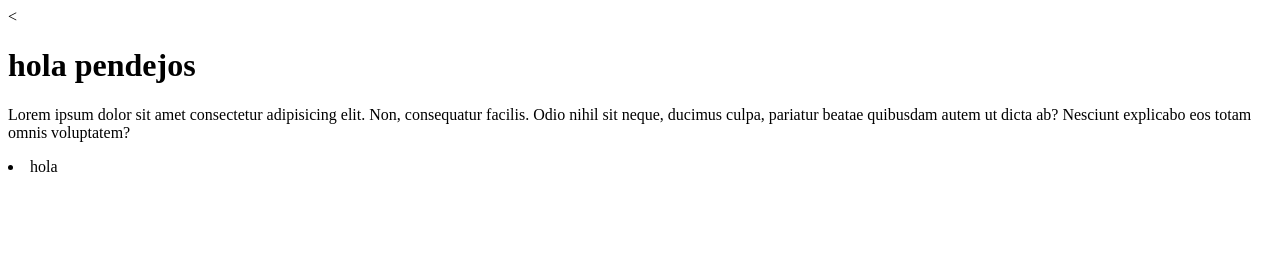
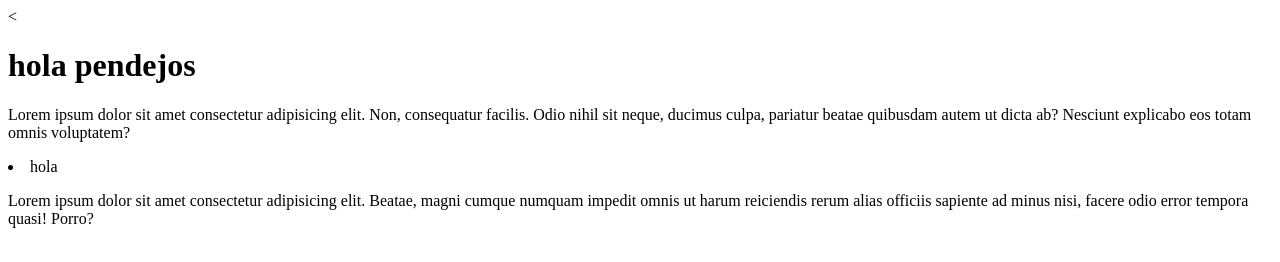
Before and after one commit to JulianOrtizVillar/pruebas_git_cshulmberger, a plain HTML site: page index.html in a window 1280 px wide. Drawn offline with Linux system fonts and the light colour scheme.

Commit message:
parrfo2o

```diff
--- a/index.html
+++ b/index.html
@@ -24,5 +24,6 @@
             </hd>
         </li>
         <script src="" async defer></script>
+        <p>Lorem ipsum dolor sit amet consectetur adipisicing elit. Beatae, magni cumque numquam impedit omnis ut harum reiciendis rerum alias officiis sapiente ad minus nisi, facere odio error tempora quasi! Porro?</p>
     </body>
 </html>
```
